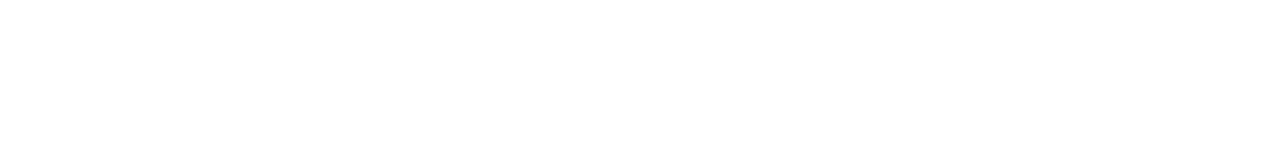
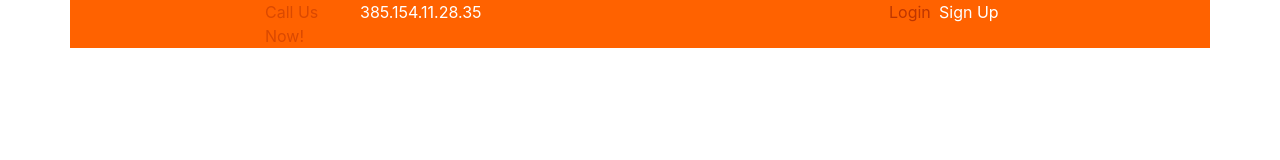
Before and after one commit to clam1987/Front-End-Practice, a website: page index.html in a window 1280 px wide. Drawn offline with nearby package versions, Linux system fonts and the light colour scheme.

Commit message:
Top Nav Done

```diff
--- a/assets/css/style.css
+++ b/assets/css/style.css
@@ -0,0 +1,28 @@
+/* Top Page Before Nav */
+#topPageBar {
+    background-color: #ff6200;
+}
+
+#callCol {
+    color: #da4900;
+    padding: initial;
+    padding-left: 195px
+}
+
+#numCol {
+    color: #ffffff;
+    padding: initial;
+    padding-left: 5px
+}
+
+#login{
+    color: #be3600;
+    padding: initial;
+    padding-left: 249px;
+}
+
+#signUp {
+    color: #ffffff;
+    padding: initial;
+    padding-left: 14px;
+}
--- a/index.html
+++ b/index.html
@@ -32,12 +32,17 @@
       crossorigin="anonymous"
     />
   </head>
-  <div class="container">
-
-      <!-- Nav Bar -->
-      <div class="row">
-          <div class="col-sm-12"></div>
+  <!-- One Page Site Using 1 Container -->
+  <!-- NavBar -->
+  <body>
+      <div class="container">
+          <div class="row" id="topPageBar">
+              <div class="col-lg-3" id="callCol">Call Us Now!</div>
+              <div class="col-lg-3" id="numCol">385.154.11.28.35</div>
+              <div class="col-lg-3" id="login">Login</div>
+              <div class="col-lg-3" id="signUp">Sign Up</div>
+          </div>
       </div>
-  </div>
   <script src="./assets/javascript/app.js"></script>
+</body>
 </html>
```
